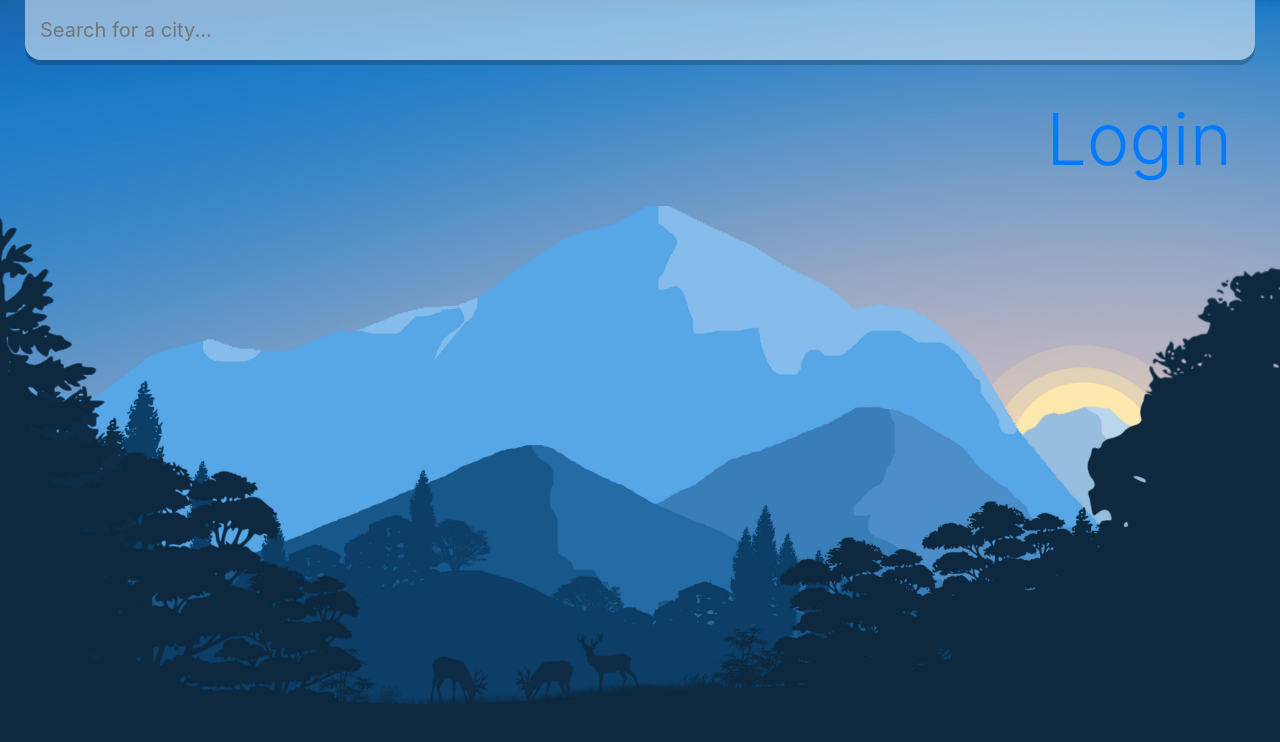
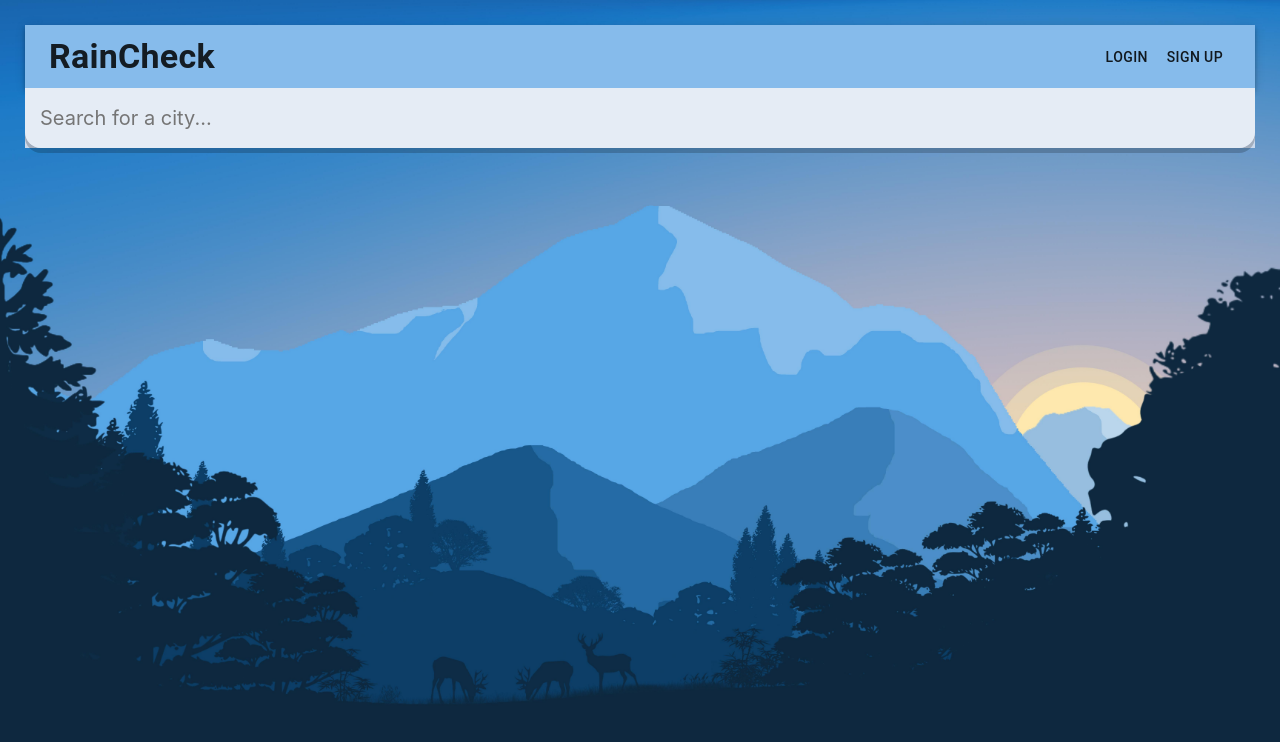
Before and after one commit to connor-giles/raincheck, a React (Create React App) app: page / in a window 1280 px wide. Shown: the top 742 px of the page. Built offline with nearby package versions, Linux system fonts and the light colour scheme; no server answers.

Commit message:
Shada handing over to Dana half-done

```diff
--- a/src/components/Dashboard.js
+++ b/src/components/Dashboard.js
@@ -1,12 +1,42 @@
 import React, { useState } from 'react'
-import { Link } from "react-router-dom"
+import { makeStyles } from '@material-ui/core/styles';
+import AppBar from '@material-ui/core/AppBar';
+import Toolbar from '@material-ui/core/Toolbar';
+import Typography from '@material-ui/core/Typography';
+import Button from '@material-ui/core/Button';
+import IconButton from '@material-ui/core/IconButton';
+import MenuIcon from '@material-ui/icons/Menu';
+
 
 const weatherAPI = {
     key: "2a57815a865fa327116a8e960e80aa9e",
     base: "https://api.openweathermap.org/data/2.5/"
 }
 
+const useStyles = makeStyles((theme) => ({
+    root: {
+    fontWeight: 600,
+      flexGrow: 1,
+    },
+    navBar: {
+        fontWeight: 600,
+        backgroundColor: '#86bbeb'
+      },
+    menuButton: {
+      fontWeight: 600,
+      marginRight: theme.spacing(2),
+    },
+    title: {
+    fontWeight: 600,
+      flexGrow: 1,
+    },
+    button: {
+        fontWeight: 600
+    }
+  }));
+
 export default function Dashboard() {
+    const classes = useStyles();
 
     const [apiQuery, setApiQuery] = useState('');
     const [weather, setWeather] = useState({});
@@ -35,12 +65,22 @@ export default function Dashboard() {
         return `${day} ${date} ${month} ${year}`
     }
 
-
-
     return (
         <div className="app">
             <main>
 
+            <div className={classes.root}>
+                <AppBar className={classes.navBar} position="static">
+                    <Toolbar>
+                    <Typography variant='h4' className={classes.title}>
+                        RainCheck
+                    </Typography>
+                    <Button href='/login' color="white">Login</Button>
+                    <Button href='/signup' color="white">Sign Up</Button>
+                    </Toolbar>
+                </AppBar>
+            </div>
+            &nbsp;&nbsp;&nbsp;&nbsp;&nbsp;&nbsp;&nbsp;
             <div className="search-box">
                 <input
                 type="text"
@@ -68,9 +108,6 @@ export default function Dashboard() {
 
             </main>
 
-            <div className="display-3 w-100 text-right fixed-top mt-5 pt-5 pr-5">
-                <Link to="/login">Login</Link>
-            </div>
 
         </div>
     )
--- a/src/components/Login.js
+++ b/src/components/Login.js
@@ -2,6 +2,8 @@ import React, {useRef, useState } from 'react'
 import { Card, Form, Button, Container, Alert } from 'react-bootstrap'
 import { useAuth } from '../contexts/AuthContext.js'
 import { Link, useHistory } from "react-router-dom"
+import Image from '../assets/pic1.jpg';
+
 
 export default function Login() {
 
--- a/src/css/index.css
+++ b/src/css/index.css
@@ -15,7 +15,6 @@ body {
   transition: 0.4 ease-out;
 }
 
-
 main {
   min-width: 100vh;
   min-height: 100vh;
@@ -25,6 +24,7 @@ main {
 .search-box {
   width: 100%;
   margin: 0 0 75 px;
+  background-color: rgb(203, 217, 236);
 }
 
 .search-box .search-bar {
```
Also changed, not shown: 1 other file (tests, documents, lock files or other folders).
